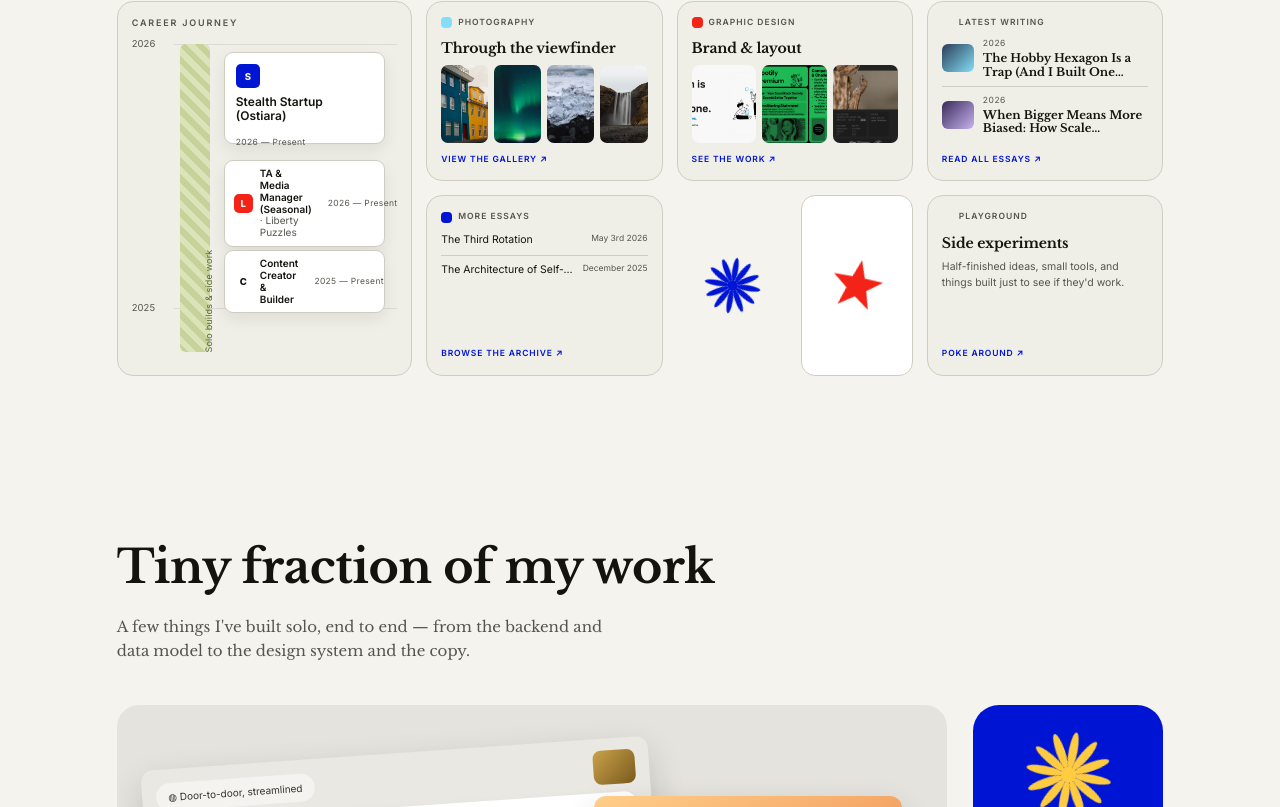
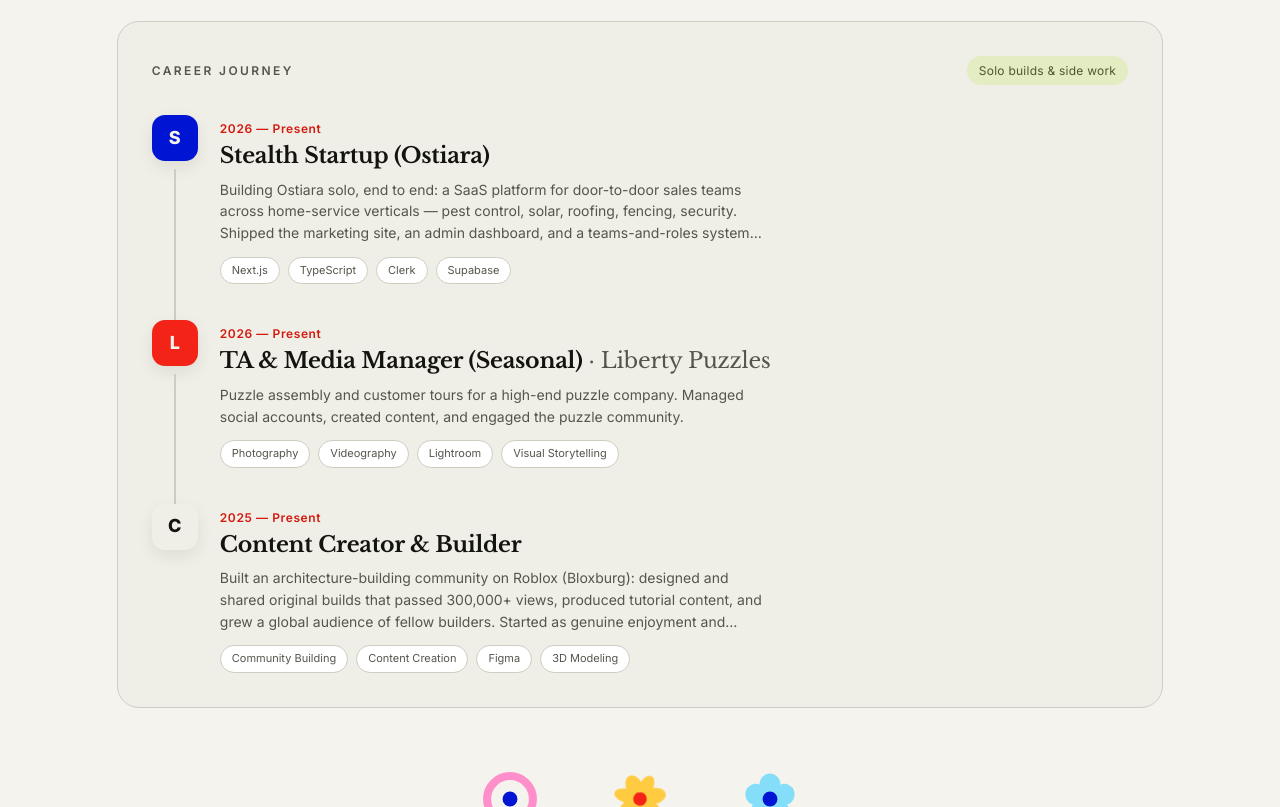
Before and after one commit to charlieramus/charlieramus.comv2, a Next.js app: page / in a window 1280 px wide. Shown: the part 1913-2720 px from the top of the page. Built offline with nearby package versions, Linux system fonts and the light colour scheme.

Commit message:
stage4v6

```diff
--- a/app/globals.css
+++ b/app/globals.css
@@ -407,55 +407,37 @@ body {
   }
 
   /* ---------- PERSONAL / EXPLORE BENTO ---------- */
-  .pbento {
+  /* Motif accents dividing the timeline from the explore cards. */
+  .mtc-accents {
+    display: flex;
+    justify-content: center;
+    align-items: center;
+    gap: clamp(26px, 7vw, 68px);
+    margin-top: clamp(34px, 5vw, 60px);
+  }
+  .mtc-accents .motif {
+    width: clamp(40px, 6vw, 62px);
+  }
+  /* Explore bento — two big cards per row so they breathe (replaces the cramped
+     4×2 grid + per-card grid-placement; cards now auto-flow). */
+  .mtc-cards {
     display: grid;
-    /* minmax(0,…) so a card with a long nowrap string (e.g. a real essay title
-       in .p-blog) can't grow its column past its fr share — lets the .bt
-       ellipsis engage instead of blowing out the whole grid. */
-    grid-template-columns: minmax(0, 1.25fr) repeat(3, minmax(0, 1fr));
-    grid-template-rows: repeat(2, minmax(0, 1fr));
-    gap: 14px;
-    margin-top: 34px;
-  }
-  .p-career {
-    grid-column: 1;
-    grid-row: 1 / span 2;
-  }
-  .p-photo {
-    grid-column: 2;
-    grid-row: 1;
-  }
-  .p-graphic {
-    grid-column: 3;
-    grid-row: 1;
-  }
-  .p-writing {
-    grid-column: 4;
-    grid-row: 1;
-  }
-  .p-blog {
-    grid-column: 2;
-    grid-row: 2;
-  }
-  .p-tiles {
-    grid-column: 3;
-    grid-row: 2;
-    display: grid;
-    grid-template-columns: 1fr 1fr;
-    gap: 12px;
-  }
-  .p-play {
-    grid-column: 4;
-    grid-row: 2;
+    grid-template-columns: repeat(2, minmax(0, 1fr));
+    gap: clamp(16px, 2.4vw, 28px);
+    margin-top: clamp(26px, 4vw, 44px);
   }
 
   .pcard {
     background: #efeee7;
     border: 1px solid var(--color-line);
-    border-radius: 16px;
-    padding: 14px;
+    border-radius: 22px;
+    padding: clamp(20px, 2.4vw, 30px);
     display: flex;
     flex-direction: column;
+    min-height: 300px;
+    /* Let the card shrink to its grid track so pgrid images can't blow out the
+       column width (min-width:auto would otherwise expand it to min-content). */
+    min-width: 0;
     color: var(--color-ink);
     transition:
       transform 0.25s ease,
@@ -463,44 +445,44 @@ body {
   }
   .pcard:hover {
     transform: translateY(-4px);
-    box-shadow: 0 14px 32px rgba(0, 0, 0, 0.08);
+    box-shadow: 0 16px 36px rgba(0, 0, 0, 0.08);
   }
   .kick {
     display: inline-flex;
     align-items: center;
-    gap: 6px;
-    font-size: 8.5px;
-    font-weight: 600;
-    letter-spacing: 0.12em;
-    text-transform: uppercase;
-    color: var(--color-ink-soft);
-    margin-bottom: 8px;
-  }
-  .kick .fdot {
-    width: 11px;
-    height: 11px;
-    border-radius: 4px;
-    display: inline-block;
-  }
-  .pcard h3 {
-    font-family: var(--font-serif);
-    font-weight: 700;
-    font-size: 14px;
-    letter-spacing: -0.01em;
-    margin-bottom: 5px;
-  }
-  .pcard .sub {
-    color: var(--color-ink-soft);
-    font-size: 10.5px;
-    line-height: 1.45;
-    margin-bottom: 10px;
-  }
-  .pcard .go {
-    margin-top: auto;
-    font-size: 8.5px;
+    gap: 8px;
+    font-size: 11px;
     font-weight: 600;
     letter-spacing: 0.1em;
     text-transform: uppercase;
+    color: var(--color-ink-soft);
+    margin-bottom: 14px;
+  }
+  .kick .fdot {
+    width: 13px;
+    height: 13px;
+    border-radius: 5px;
+    display: inline-block;
+  }
+  .pcard h3 {
+    font-family: var(--font-serif);
+    font-weight: 700;
+    font-size: clamp(18px, 2.2vw, 22px);
+    letter-spacing: -0.01em;
+    margin-bottom: 12px;
+  }
+  .pcard .sub {
+    color: var(--color-ink-soft);
+    font-size: 14px;
+    line-height: 1.55;
+    margin-bottom: 16px;
+  }
+  .pcard .go {
+    margin-top: auto;
+    font-size: 12px;
+    font-weight: 600;
+    letter-spacing: 0.08em;
+    text-transform: uppercase;
     color: var(--color-blue);
   }
   .pcard:hover .go {
@@ -510,16 +492,16 @@ body {
   .pgrid {
     flex: 1;
     display: grid;
-    /* min 48px so the real-photo tiles never collapse to 0 height when the card
-       is content-sized (mobile 2-col bento); 1fr still stretches them on desktop
-       where the tall career-journey card drives the row height. */
-    grid-auto-rows: minmax(48px, 1fr);
-    gap: 6px;
-    margin-bottom: 10px;
+    /* min 78px so the real-photo tiles keep a comfortable height when the card
+       is content-sized; 1fr still stretches them to fill a taller card. */
+    grid-auto-rows: minmax(78px, 1fr);
+    gap: 10px;
+    margin-bottom: 16px;
     min-height: 0;
   }
+  /* Photography → 2×2 of larger tiles; graphic-design → a 3-up thumbnail row. */
   .p-photo .pgrid {
-    grid-template-columns: repeat(4, 1fr);
+    grid-template-columns: repeat(2, 1fr);
   }
   .p-graphic .pgrid {
     grid-template-columns: repeat(3, 1fr);
@@ -555,13 +537,13 @@ body {
     list-style: none;
     display: flex;
     flex-direction: column;
-    margin-bottom: 10px;
+    margin-bottom: 14px;
   }
   .wlist li {
     display: flex;
-    gap: 9px;
-    align-items: center;
-    padding: 7px 0;
+    gap: 14px;
+    align-items: center;
+    padding: 12px 0;
     border-top: 1px solid var(--color-line);
   }
   .wlist li:first-child {
@@ -569,22 +551,22 @@ body {
     padding-top: 0;
   }
   .wlist .thumb {
-    width: 32px;
-    height: 28px;
-    border-radius: 6px;
+    width: 52px;
+    height: 44px;
+    border-radius: 8px;
     flex: none;
   }
   .wlist .yr {
-    font-size: 8.5px;
+    font-size: 11px;
     color: var(--color-ink-soft);
     letter-spacing: 0.06em;
-    margin-bottom: 1px;
+    margin-bottom: 3px;
   }
   .wlist .wt {
     font-family: var(--font-serif);
     font-weight: 700;
-    font-size: 11.5px;
-    line-height: 1.18;
+    font-size: 15px;
+    line-height: 1.22;
     /* Real essay titles run long (mockup's were one line); clamp to two. */
     display: -webkit-box;
     -webkit-line-clamp: 2;
@@ -593,23 +575,26 @@ body {
     overflow: hidden;
   }
 
+  /* "More essays" — secondary list under the featured two; its top border
+     separates it from .wlist inside the merged writing card. */
   .blist {
     list-style: none;
     display: flex;
     flex-direction: column;
-    margin-bottom: 10px;
+    margin-bottom: 16px;
+    padding-top: 4px;
+    border-top: 1px solid var(--color-line);
   }
   .blist li {
     display: flex;
     justify-content: space-between;
-    gap: 10px;
-    font-size: 10.5px;
-    padding: 6px 0;
+    gap: 12px;
+    font-size: 12.5px;
+    padding: 9px 0;
     border-top: 1px solid var(--color-line);
   }
   .blist li:first-child {
     border-top: 0;
-    padding-top: 0;
   }
   /* Essay title truncates so the (nowrap) date always stays on its line.
      Restates ink/size because `.blist li span` below also matches this span. */
@@ -620,148 +605,145 @@ body {
     text-overflow: ellipsis;
     white-space: nowrap;
     color: var(--color-ink);
-    font-size: 10.5px;
+    font-size: 12.5px;
   }
   .blist li span {
     color: var(--color-ink-soft);
-    font-size: 8.5px;
+    font-size: 11px;
     white-space: nowrap;
   }
 
-  .ptile {
-    border-radius: 14px;
-    display: grid;
-    place-items: center;
-    padding: 10px;
+  /* Decorative motifs filling the Playground card (repurposed accent flowers). */
+  .p-play-art {
+    flex: 1;
+    display: flex;
+    align-items: center;
+    justify-content: center;
+    gap: clamp(20px, 4vw, 40px);
+    margin: 6px 0 18px;
     min-height: 0;
   }
-  .ptile.white {
-    background: #fff;
-    border: 1px solid var(--color-line);
-  }
-  .ptile .motif {
-    width: 62%;
-  }
-
-  /* Career Journey (dark timeline card) */
+  .p-play-art .motif {
+    width: clamp(52px, 7vw, 76px);
+  }
+
+  /* Career journey — a flowing, legible vertical timeline (V6 rework: replaces
+     the old 308px fixed-height, absolutely-positioned axis). */
   .cj {
     background: #efeee7;
     border: 1px solid var(--color-line);
-    border-radius: 16px;
-    padding: 14px 14px 12px;
+    border-radius: 22px;
+    padding: clamp(20px, 3vw, 34px);
     color: var(--color-ink);
-    position: relative;
-    overflow: hidden;
+    margin-top: clamp(26px, 4vw, 44px);
+  }
+  .cj-head {
+    display: flex;
+    align-items: baseline;
+    justify-content: space-between;
+    gap: 14px;
+    flex-wrap: wrap;
+    margin-bottom: clamp(20px, 3vw, 30px);
   }
   .cj-title {
-    font-size: 9px;
+    font-size: 12px;
     font-weight: 600;
     letter-spacing: 0.2em;
     text-transform: uppercase;
     color: var(--color-ink-soft);
   }
-  .cj-timeline {
+  .cj-note {
+    font-size: 12px;
+    color: #4c5a2b;
+    background: #e4ecc4;
+    padding: 5px 12px;
+    border-radius: 999px;
+    letter-spacing: 0.02em;
+  }
+  .tl {
+    list-style: none;
+    display: flex;
+    flex-direction: column;
+    gap: clamp(22px, 3.2vw, 36px);
+  }
+  .tl-row {
+    display: grid;
+    grid-template-columns: 46px minmax(0, 1fr);
+    gap: clamp(14px, 2vw, 22px);
     position: relative;
-    margin-top: 14px;
-    height: 308px;
-  }
-  .cj-year {
+  }
+  .tl-rail {
+    position: relative;
+    display: flex;
+    justify-content: center;
+  }
+  /* Connector line running from each chip down to the next (never after the
+     last role). `bottom` reaches across the flex gap into the next chip. */
+  .tl-row:not(:last-child) .tl-rail::after {
+    content: "";
     position: absolute;
-    left: 0;
-    width: 32px;
-    font-size: 9.5px;
-    color: var(--color-ink-soft);
-    transform: translateY(-50%);
-  }
-  .cj-line {
-    position: absolute;
-    left: 42px;
-    right: 0;
-    height: 1px;
-    background: rgba(20, 20, 15, 0.09);
-  }
-  .cj-band {
-    position: absolute;
-    left: 48px;
-    top: 0;
-    bottom: 0;
-    width: 30px;
-    border-radius: 6px;
-    background: repeating-linear-gradient(
-      45deg,
-      #c7d19a 0 6px,
-      #dbe4b8 6px 12px
-    );
-  }
-  .cj-band span {
-    position: absolute;
-    top: 50%;
+    top: 54px;
+    bottom: calc(clamp(22px, 3.2vw, 36px) * -1);
     left: 50%;
-    transform: translate(-50%, -50%);
-    writing-mode: vertical-rl;
-    rotate: 180deg;
-    font-size: 9px;
-    color: #5a6b34;
-    white-space: nowrap;
-    letter-spacing: 0.02em;
-  }
-  .role {
-    position: absolute;
+    width: 2px;
+    transform: translateX(-50%);
+    background: var(--color-line);
+  }
+  .tl-chip {
+    width: 46px;
+    height: 46px;
+    border-radius: 13px;
+    display: grid;
+    place-items: center;
+    font-weight: 800;
+    font-size: 18px;
+    flex: none;
+    box-shadow: 0 6px 16px rgba(20, 20, 15, 0.08);
+  }
+  .tl-when {
+    display: inline-block;
+    font-size: 12px;
+    font-weight: 600;
+    letter-spacing: 0.05em;
+    color: var(--color-red-ink);
+    margin-bottom: 5px;
+  }
+  .tl-role {
+    font-family: var(--font-serif);
+    font-weight: 700;
+    font-size: clamp(17px, 2.2vw, 22px);
+    line-height: 1.2;
+    letter-spacing: -0.01em;
+  }
+  .tl-org {
+    color: var(--color-ink-soft);
+    font-weight: 400;
+  }
+  .tl-desc {
+    margin-top: 9px;
+    max-width: 62ch;
+    color: var(--color-ink-soft);
+    font-size: 14px;
+    line-height: 1.55;
+    display: -webkit-box;
+    -webkit-line-clamp: 3;
+    line-clamp: 3;
+    -webkit-box-orient: vertical;
+    overflow: hidden;
+  }
+  .tl-tags {
+    display: flex;
+    flex-wrap: wrap;
+    gap: 8px;
+    margin-top: 13px;
+  }
+  .tl-tag {
+    font-size: 11px;
+    color: var(--color-ink-soft);
     background: #fff;
     border: 1px solid var(--color-line);
-    border-radius: 9px;
-    padding: 7px 9px;
-    display: flex;
-    align-items: center;
-    gap: 7px;
-    box-shadow: 0 6px 16px rgba(20, 20, 15, 0.08);
-  }
-  .role .lg {
-    width: 19px;
-    height: 19px;
-    border-radius: 5px;
-    flex: none;
-    display: grid;
-    place-items: center;
-    font-size: 9.5px;
-    font-weight: 800;
-  }
-  .role .rt {
-    font-size: 10px;
-    font-weight: 600;
-    color: var(--color-ink);
-    line-height: 1.18;
-  }
-  .role .rt span {
-    color: var(--color-ink-soft);
-    font-weight: 400;
-  }
-  .role .dt {
-    font-size: 8.5px;
-    color: var(--color-ink-soft);
-    margin-left: auto;
-    padding-left: 9px;
-    white-space: nowrap;
-    letter-spacing: 0.04em;
-  }
-  .role.big {
-    flex-direction: column;
-    align-items: flex-start;
-    justify-content: space-between;
-    padding: 11px;
-  }
-  .role.big .lg {
-    width: 24px;
-    height: 24px;
-  }
-  .role.big .rt {
-    font-size: 12px;
-    margin-top: auto;
-  }
-  .role.big .dt {
-    margin-left: 0;
-    margin-top: 5px;
-    padding-left: 0;
+    border-radius: 999px;
+    padding: 4px 11px;
   }
 
   /* ---------- WORK BANDS ---------- */
@@ -1361,25 +1343,11 @@ body {
       white-space: normal;
       font-size: clamp(40px, 13vw, 74px);
     }
-    .pbento {
-      grid-template-columns: minmax(0, 1fr) minmax(0, 1fr);
-      grid-template-rows: auto;
-    }
-    .p-career {
-      grid-column: 1 / -1;
-      grid-row: auto;
-    }
-    /* All non-career cards flow into the 2-col grid. The mockup omitted
-       .p-graphic and .p-play here, which left them pinned to columns 3/4 and
-       forced the grid wider than the viewport at 375. */
-    .p-photo,
-    .p-graphic,
-    .p-writing,
-    .p-blog,
-    .p-tiles,
-    .p-play {
-      grid-column: auto;
-      grid-row: auto;
+    /* The two-up explore cards stack below 880 so each keeps a comfortable
+       measure and the photo/thumbnail tiles never cramp at 375. minmax(0,…)
+       (not a bare 1fr) so the pgrid images can't push a card past the viewport. */
+    .mtc-cards {
+      grid-template-columns: minmax(0, 1fr);
     }
     .now-grid {
       grid-template-columns: 1fr;
--- a/components/personal-bento.tsx
+++ b/components/personal-bento.tsx
@@ -1,4 +1,3 @@
-import type { CSSProperties } from "react";
 import Image from "next/image";
 import Motif from "@/components/motif";
 import Reveal from "@/components/reveal";
@@ -7,31 +6,9 @@ import { writing } from "@/data/writing";
 import { designProjects } from "@/data/projects-design";
 import { photos, type Photo } from "@/data/photos";
 
-// --- Career-journey timeline -------------------------------------------------
-// Driven by experience.entries (newest-first). The mockup's 8-year 2020→2027 axis
-// was a fake résumé; Charlie's real range is 2025–2026 and every role is ongoing
-// ("Present"), so two roles share 2026. A strict year→pixel map would collide, so
-// cards are placed ordinally (newest at top, featured = .big) while the year ticks
-// (2026 top → 2025 bottom) act as the real, honest axis behind them — same visual
-// intent as the mockup, which also placed its cards for rhythm, not on exact ticks.
-const startYears = entries
-  .map((e) => e.start)
-  .filter((y): y is number => typeof y === "number");
-const maxYear = Math.max(...startYears);
-const minYear = Math.min(...startYears);
-const AXIS_BOTTOM = 264; // px; top tick sits at 0
-const axisYears: number[] = [];
-for (let y = maxYear; y >= minYear; y--) axisYears.push(y);
-const yearTop = (y: number) =>
-  maxYear === minYear ? 0 : ((maxYear - y) / (maxYear - minYear)) * AXIS_BOTTOM;
-
-// Ordinal vertical placement: featured (index 0) is the tall .big card up top.
-const BIG_H = 92;
-const roleTop = (i: number) => (i === 0 ? 8 : 8 + BIG_H + 16 + (i - 1) * 90);
-
 // --- Writing (folds the mockup's separate "blog" into one body of essays) -----
-// Newest-first by `order`. Latest two headline the .p-writing card; the rest fill
-// the old .p-blog slot as "more essays" (V2 addendum: there is no separate blog).
+// Newest-first by `order`. Latest two headline the writing card; the next two
+// fill the "more essays" list below (V2 addendum: there is no separate blog).
 const essays = [...writing].sort((a, b) => a.order - b.order);
 const latestEssays = essays.slice(0, 2);
 const moreEssays = essays.slice(2, 4);
@@ -44,11 +21,10 @@ const ESSAY_THUMBS = [
   "linear-gradient(135deg,#3a2a5a,#c7b3f0)",
 ];
 
-// Photography bento tiles: 4 real featured photos (V5 Stage 2 — replaces the
-// halftone placeholder tiles). Curated for trip/format variety; the Longs Peak
-// film-strip Frames are excluded here since a square crop clips their baked
-// border (they read correctly in the full gallery/lightbox). Decorative inside
-// the described "Photography → View the gallery" link, so alt is empty.
+// Photography bento tiles: 4 real featured photos (V5 Stage 2, survives the V6
+// re-layout). Curated for trip/format variety; the Longs Peak film-strip Frames
+// are excluded here since a square crop clips their baked border. Decorative
+// inside the described "Photography → View the gallery" link, so alt is empty.
 const BENTO_PHOTO_CODES = ["0001", "0013", "0030", "0004"];
 const BENTO_PHOTOS: Photo[] = BENTO_PHOTO_CODES.map((c) =>
   photos.find((p) => p.code === c),
@@ -61,71 +37,67 @@ const GRAPHIC_THUMBS = designProjects
 
 export default function PersonalBento() {
   return (
-    <section id="personal">
+    <section id="personal" className="mtc">
       <div className="wrap">
         <Reveal className="head">
-          <h2>A little more personal</h2>
-          {/* CUSTOMIZE: bento subline */}
+          {/* CUSTOMIZE: section title (Charlie: "More than code", may change) */}
+          <h2>More than code</h2>
+          {/* CUSTOMIZE: section subline */}
           <p>
             Where I&apos;ve worked, the essays I write, photography, and the
             design work — everything beyond the code.
           </p>
         </Reveal>
 
-        <div className="pbento">
-          {/* Career Journey (dark timeline) ← experience.entries */}
-          <Reveal as="article" className="cj p-career">
-            <div className="cj-title">Career Journey</div>
-            <div className="cj-timeline">
-              {axisYears.map((year) => {
-                const top = `${yearTop(year)}px`;
-                return (
-                  <div key={year}>
-                    <div className="cj-line" style={{ top }} />
-                    <div className="cj-year" style={{ top }}>
-                      {year}
+        {/* Career journey — a readable, flowing vertical timeline (V6 rework:
+            replaces the old fixed-pixel, absolutely-positioned axis). ← experience */}
+        <Reveal as="article" className="cj">
+          <div className="cj-head">
+            <span className="cj-title">Career journey</span>
+            {/* CUSTOMIZE: timeline caption */}
+            <span className="cj-note">Solo builds &amp; side work</span>
           </div>
-                  </div>
-                );
-              })}
-
-              {/* CUSTOMIZE: timeline band label */}
-              <div className="cj-band">
-                <span>Solo builds &amp; side work</span>
-              </div>
-
-              {entries.map((role, i) => {
-                const big = i === 0;
-                const style: CSSProperties = {
-                  top: `${roleTop(i)}px`,
-                  left: "92px",
-                  right: "12px",
-                  ...(big ? { height: `${BIG_H}px` } : {}),
-                };
-                return (
-                  <div
-                    key={role.title}
-                    className={`role${big ? " big" : ""}`}
-                    style={style}
-                  >
+          <ol className="tl">
+            {entries.map((role) => (
+              <li className="tl-row" key={role.title}>
+                <div className="tl-rail">
                   <span
-                      className="lg"
+                    className="tl-chip"
                     style={{ background: role.logoBg, color: role.logoFg }}
                   >
                     {role.logo ?? role.title[0]}
                   </span>
-                    <span className="rt">
+                </div>
+                <div className="tl-content">
+                  <span className="tl-when">{role.dates}</span>
+                  <h3 className="tl-role">
                     {role.title}
-                      {role.org && <span> · {role.org}</span>}
+                    {role.org && <span className="tl-org"> · {role.org}</span>}
+                  </h3>
+                  <p className="tl-desc">{role.description}</p>
+                  <div className="tl-tags">
+                    {role.tags.slice(0, 4).map((t) => (
+                      <span className="tl-tag" key={t}>
+                        {t}
                       </span>
-                    {role.dates && <span className="dt">{role.dates}</span>}
+                    ))}
                   </div>
-                );
-              })}
                 </div>
+              </li>
+            ))}
+          </ol>
         </Reveal>
 
-          {/* Photography ← photos (empty until V4 → placeholder halftone tiles) */}
+        {/* Motif accents between blocks (decorative) */}
+        <div className="mtc-accents" aria-hidden="true">
+          <Motif fill="pink" accent="#0015D4" index={20} />
+          <Motif fill="yellow" accent="#F32317" index={21} />
+          <Motif fill="cyan" accent="#0015D4" index={22} />
+        </div>
+
+        {/* Explore bento — fewer, bigger cards; two per row so they breathe. */}
+        <div className="mtc-cards">
+          {/* Photography ← photos */}
           <Reveal as="a" href="/photography" className="pcard p-photo">
             <span className="kick">
               <span className="fdot" style={{ background: "var(--color-cyan)" }} />{" "}
@@ -139,7 +111,7 @@ export default function PersonalBento() {
                     src={p.thumb}
                     alt=""
                     fill
-                    sizes="(max-width: 880px) 22vw, 120px"
+                    sizes="(max-width: 880px) 44vw, 220px"
                     className="pgrid-img"
                     {...(p.blurDataURL
                       ? { placeholder: "blur" as const, blurDataURL: p.blurDataURL }
@@ -151,7 +123,7 @@ export default function PersonalBento() {
             <span className="go">View the gallery ↗</span>
           </Reveal>
 
-          {/* Graphic design ← designProjects (count-driven; real images = V4) */}
+          {/* Graphic design ← designProjects */}
           <Reveal as="a" href="/design" className="pcard p-graphic">
             <span className="kick">
               <span className="fdot" style={{ background: "var(--color-red)" }} />{" "}
@@ -166,7 +138,7 @@ export default function PersonalBento() {
                     src={src}
                     alt=""
                     fill
-                    sizes="(max-width: 880px) 30vw, 120px"
+                    sizes="(max-width: 880px) 30vw, 150px"
                     className="pgrid-img"
                   />
                 </span>
@@ -175,14 +147,14 @@ export default function PersonalBento() {
             <span className="go">See the work ↗</span>
           </Reveal>
 
-          {/* Latest writing ← writing (top 2 by order) */}
+          {/* Writing ← writing (latest two headline; next two as "more essays") */}
           <Reveal as="a" href="/writing" className="pcard p-writing">
             <span className="kick">
               <span
                 className="fdot"
                 style={{ background: "var(--color-yellow)" }}
               />{" "}
-              Latest writing
+              Writing
             </span>
             <ul className="wlist">
               {latestEssays.map((w, i) => (
@@ -198,15 +170,6 @@ export default function PersonalBento() {
                 </li>
               ))}
             </ul>
-            <span className="go">Read all essays ↗</span>
-          </Reveal>
-
-          {/* More essays ← the rest of writing (the mockup's "blog" folded in) */}
-          <Reveal as="a" href="/writing" className="pcard p-blog">
-            <span className="kick">
-              <span className="fdot" style={{ background: "var(--color-blue)" }} />{" "}
-              More essays
-            </span>
             <ul className="blist">
               {moreEssays.map((w) => (
                 <li key={w.slug}>
@@ -214,20 +177,10 @@ export default function PersonalBento() {
                 </li>
               ))}
             </ul>
-            <span className="go">Browse the archive ↗</span>
+            <span className="go">Read all essays ↗</span>
           </Reveal>
 
-          {/* Accent flower tiles (decorative) */}
-          <div className="p-tiles">
-            <Reveal className="ptile" style={{ background: "var(--color-pink)" }}>
-              <Motif fill="blue" accent="#0015D4" index={3} />
-            </Reveal>
-            <Reveal className="ptile white">
-              <Motif fill="red" accent="#F32317" index={4} />
-            </Reveal>
-          </div>
-
-          {/* Playground (decorative — Charlie's smaller builds live in /web-projects) */}
+          {/* Playground ← /web-projects (decorative motifs fill the card) */}
           <Reveal as="a" href="/web-projects" className="pcard p-play">
             <span className="kick">
               <span
@@ -242,6 +195,10 @@ export default function PersonalBento() {
               Half-finished ideas, small tools, and things built just to see if
               they&apos;d work.
             </p>
+            <div className="p-play-art" aria-hidden="true">
+              <Motif fill="blue" accent="#0015D4" index={24} />
+              <Motif fill="red" accent="#F32317" index={25} />
+            </div>
             <span className="go">Poke around ↗</span>
           </Reveal>
         </div>
```
Also changed, not shown: 1 other file (tests, documents, lock files or other folders). Lines whose indentation alone changed are shown as unchanged.
